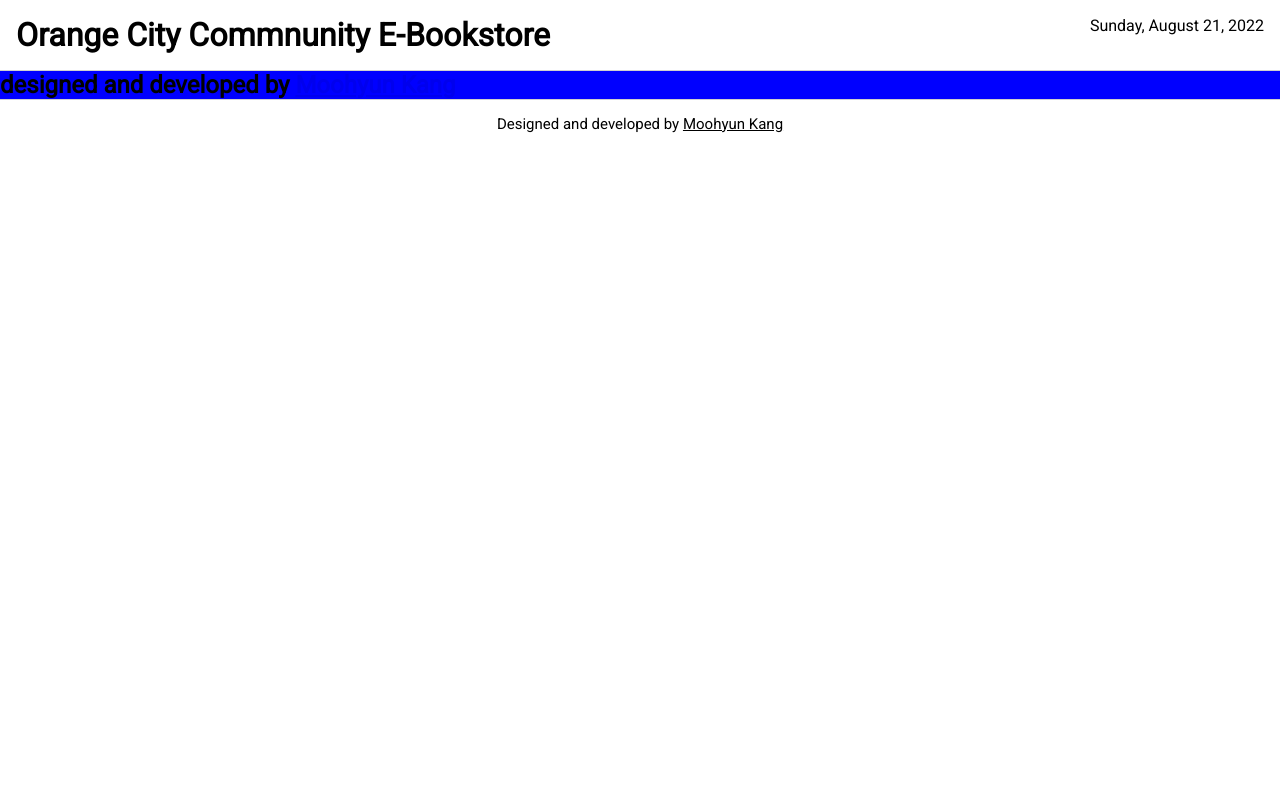
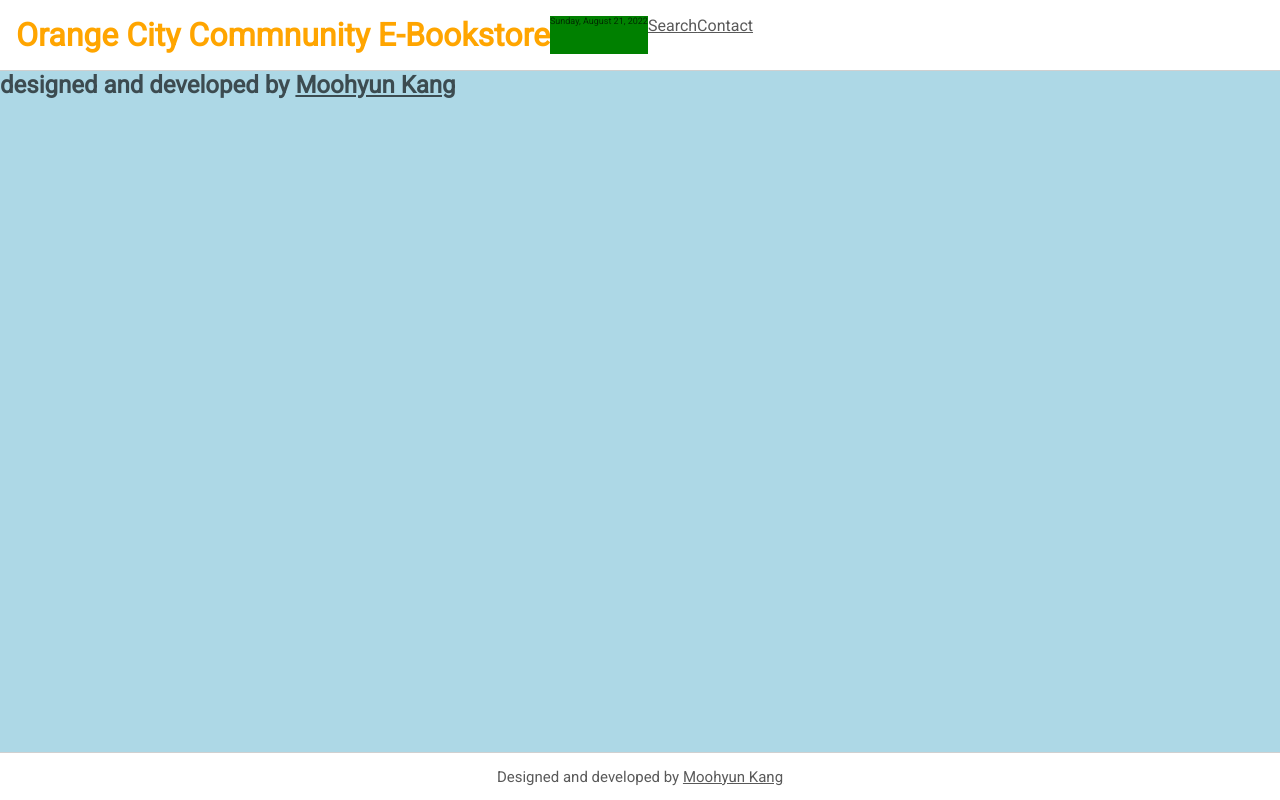
Before and after one commit to grandorca/orange-city-ebook, a React (Create React App) app: page /contact in a window 1280 px wide. Built offline with nearby package versions, Linux system fonts and the light colour scheme.

Commit message:
$color-font

```diff
--- a/src/components/App.jsx
+++ b/src/components/App.jsx
@@ -8,9 +8,9 @@ import Footer from "./Footer";
 const App = () => {
   return (
     <div className="app">
-      <Header />
+      <Router>
+        <Header />
 
-      <Router>
         <Routes>
           <Route path="/" element={<Search />} />
           <Route path="/contact" element={<Contact />} />
--- a/src/components/Header.jsx
+++ b/src/components/Header.jsx
@@ -1,4 +1,5 @@
 import { useState, useEffect } from "react";
+import { Link } from "react-router-dom";
 
 const Header = () => {
   //today is...
@@ -19,18 +20,17 @@ const Header = () => {
     <header>
       <h1 className="header-title">Orange City Commnunity E-Bookstore</h1>
 
-      <div className="today">
+      <div className="today-date">
         <span>{today}</span>
       </div>
 
-      <div className="menu">
-        <input className="menu-checkbox" type="checkbox" />
-        <div className="menu-hamburger">
-          <span className="line line1"></span>
-          <span className="line line2"></span>
-          <span className="line line3"></span>
-        </div>
-      </div>
+      <Link to="/" className="nav-anchor">
+        Search
+      </Link>
+
+      <Link to="/contact" className="nav-anchor">
+        Contact
+      </Link>
     </header>
   );
 };
--- a/src/styles/scss/_App.scss
+++ b/src/styles/scss/_App.scss
@@ -5,6 +5,7 @@
   padding: 0;
   box-sizing: border-box;
   font-family: "Roboto", sans-serif;
+  color: $color-font;
 }
 
 body {
--- a/src/styles/scss/_Contact.scss
+++ b/src/styles/scss/_Contact.scss
@@ -1,5 +1,6 @@
 @use "_abstracts" as *;
 
 .contact {
-  background-color: blue;
+  flex: 1;
+  background-color: lightblue;
 }
--- a/src/styles/scss/_Header.scss
+++ b/src/styles/scss/_Header.scss
@@ -4,53 +4,16 @@ header {
   position: relative;
   color: $color-white;
   display: flex;
-  justify-content: space-between;
   padding: 1rem;
   border-bottom: 1px solid;
   border-color: $color-gray;
 
-  // & .header-title {
-  // }
+  & .header-title {
+    color: $color-orange;
+  }
 
-  //menu
-  & .menu {
-    position: absolute;
-    display: block;
-    height: 32px;
-    width: 32px;
-    top: 20px;
-    right: 20px;
-    z-index: 5;
-    opacity: 0;
-    cursor: pointer;
-
-    & .menu-checkbox {
-      display: block;
-      top: 0;
-      right: 0;
-      bottom: 0;
-      left: 0;
-    }
-
-    & .menu-hamburger {
-      display: block;
-      height: 26px;
-      width: 32px;
-      position: absolute;
-      top: 17px;
-      right: 20px;
-      z-index: 2;
-      display: flex;
-      flex-direction: column;
-      justify-content: space-between;
-
-      & .line {
-        display: block;
-        height: 4px;
-        width: 100%;
-        border-radius: 10px;
-        background: $color-white;
-      }
-    }
+  & .today-date {
+    font-size: xx-small;
+    background-color: green;
   }
 }
--- a/src/styles/scss/_Search.scss
+++ b/src/styles/scss/_Search.scss
@@ -1,5 +1,5 @@
 @use "_abstracts" as *;
 
 .search-div {
-  flex: 1;
+  background-color: lightpink;
 }
--- a/src/styles/scss/__abstracts.scss
+++ b/src/styles/scss/__abstracts.scss
@@ -2,6 +2,7 @@
 $color-orange: orange;
 $color-white: black;
 $color-gray: rgb(100, 100, 100, 0.3);
+$color-font: #000000a6;
 
 //font-sizes
 $font-size-small: calc(7px + 1vmin);
--- a/src/styles/style.css
+++ b/src/styles/style.css
@@ -4,6 +4,7 @@
   padding: 0;
   box-sizing: border-box;
   font-family: "Roboto", sans-serif;
+  color: rgba(0, 0, 0, 0.6509803922);
 }
 
 body {
@@ -26,58 +27,16 @@ header {
   position: relative;
   color: black;
   display: flex;
-  justify-content: space-between;
   padding: 1rem;
   border-bottom: 1px solid;
   border-color: rgba(100, 100, 100, 0.3);
 }
-header .menu {
-  position: absolute;
-  display: block;
-  height: 32px;
-  width: 32px;
-  top: 20px;
-  right: 20px;
-  z-index: 5;
-  opacity: 0;
-  cursor: pointer;
+header .header-title {
+  color: orange;
 }
-header .menu .menu-checkbox {
-  display: block;
-  top: 0;
-  right: 0;
-  bottom: 0;
-  left: 0;
-}
-header .menu .menu-hamburger {
-  display: block;
-  height: 26px;
-  width: 32px;
-  position: absolute;
-  top: 17px;
-  right: 20px;
-  z-index: 2;
-  display: flex;
-  flex-direction: column;
-  justify-content: space-between;
-}
-header .menu .menu-hamburger .line {
-  display: block;
-  height: 4px;
-  width: 100%;
-  border-radius: 10px;
-  background: black;
-}
-
-nav {
-  position: absolute;
-  height: 100%;
-  width: 0;
-  top: 0;
-  right: 0;
-}
-nav .open {
-  width: 300px;
+header .today-date {
+  font-size: xx-small;
+  background-color: green;
 }
 
 footer {
@@ -98,9 +57,10 @@ footer .copyright .copyright-anchor {
 }
 
 .search-div {
-  flex: 1;
+  background-color: lightpink;
 }
 
 .contact {
-  background-color: blue;
+  flex: 1;
+  background-color: lightblue;
 }/*# sourceMappingURL=style.css.map */
--- a/src/styles/style.scss
+++ b/src/styles/style.scss
@@ -1,11 +1,10 @@
 @use "./scss/App";
 
 @use "./scss/Header";
-@use "./scss/Nav";
 @use "./scss/Footer";
 
 @use "./scss/Search";
-@use "./scss/Book";
+@use "./scss/Display";
 
 @use "./scss/Contact";
 
```
Also changed, not shown: src/components/interfaces/Nav.jsx (deleted, +0 -22 lines), src/styles/scss/_Nav.scss (deleted, +0 -13 lines), src/assets/images/user.png (added), src/styles/scss/_Display.scss (renamed from src/styles/scss/_Book.scss), 1 other file (tests, documents, lock files or other folders).
